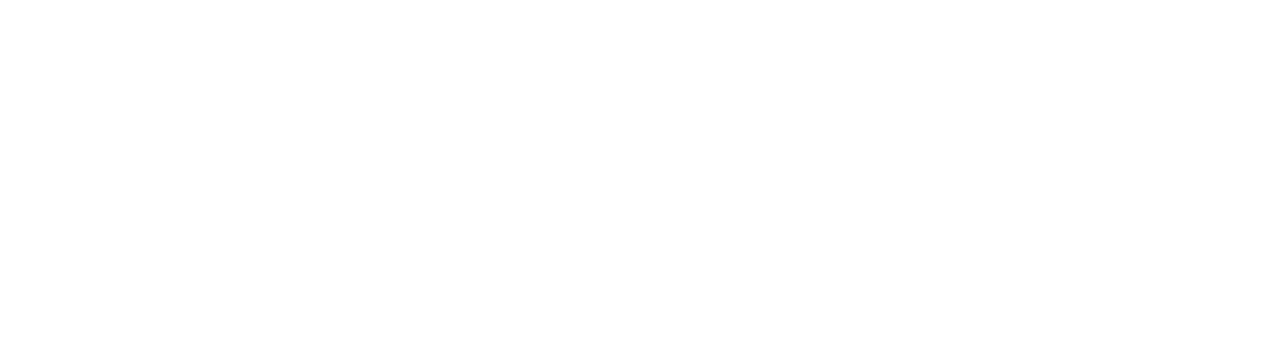
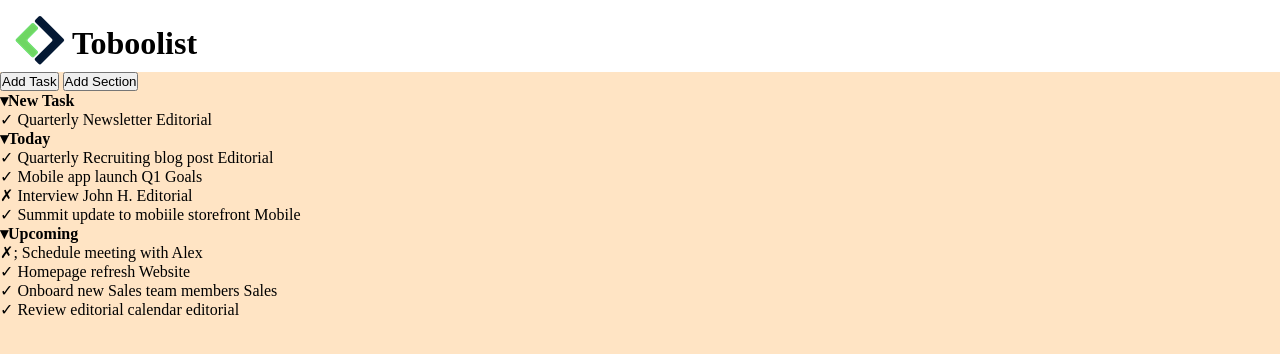
Before and after one commit to TuriniMattia/-html-css-toboolist, a plain HTML site: page index.html in a window 1280 px wide. Drawn offline with Linux system fonts and the light colour scheme.

Commit message:
👷work in progress

```diff
--- a/index.html
+++ b/index.html
@@ -5,8 +5,53 @@
     <meta name="viewport" content="width=device-width, initial-scale=1.0">
     <title>Toboolist</title>
     <link rel="stylesheet" href="style.css">
+
 </head>
 <body>
+    <header class="logo">
+        <img src="img/Logo.png" alt="logo">
+        <h1>Toboolist</h1>
+    </header>
+    <aside class="inside-box">
+        <button type="button">Add Task</button>
+        <button type="button"> Add Section</button>
+    </aside>
+    <main>
+        <section class="inside-box task-list">
+            <ul>
+                <li><strong>&blacktriangledown;New Task</strong>
+                    <ul>
+                        <li><p>&check; Quarterly Newsletter <span>Editorial</span> </p></li>
+                    </ul>
 
+                </li>
+
+                <li><strong>&blacktriangledown;Today</strong>
+                    <ul>
+                        <li><p>&check; Quarterly Recruiting blog post <span>Editorial</span> </p></li>
+                        <li><p>&check; Mobile app launch  <span>Q1 Goals</span></p></li>
+                        <li><p>&cross; Interview John H. <span>Editorial</span> </p></li>
+                        <li><p>&check; Summit update to mobiile storefront  <span>Mobile</span></p></li>
+                    </ul>
+
+                </li>
+
+                <li><strong>&blacktriangledown;Upcoming</strong>
+                    <ul>
+                        <li><p>&cross;; Schedule meeting with Alex</p></li>
+                        <li><p>&check; Homepage refresh  <span>Website</span></p></li>
+                        <li><p>&check; Onboard new Sales team members  <span>Sales</span></p></li>
+                        <li><p>&check; Review editorial calendar  <span>editorial</span></p></li>
+                    </ul>
+
+                </li>
+
+            </ul>
+
+
+
+        </section>
+
+    </main>
 </body>
 </html>
--- a/style.css
+++ b/style.css
@@ -9,3 +9,22 @@ ol,
 menu {
 	list-style: none;
 }
+h1 {
+	display: inline-block;
+	vertical-align:top;
+	padding: 10px;
+	margin-left: -7px;
+}
+.logo 	{
+	padding-left: 15px;
+	padding-top: 15px;
+	background-color: white;
+}
+
+body {
+	background-color: bisque;
+}
+
+.inside-box {
+	contain:content;
+}
```
